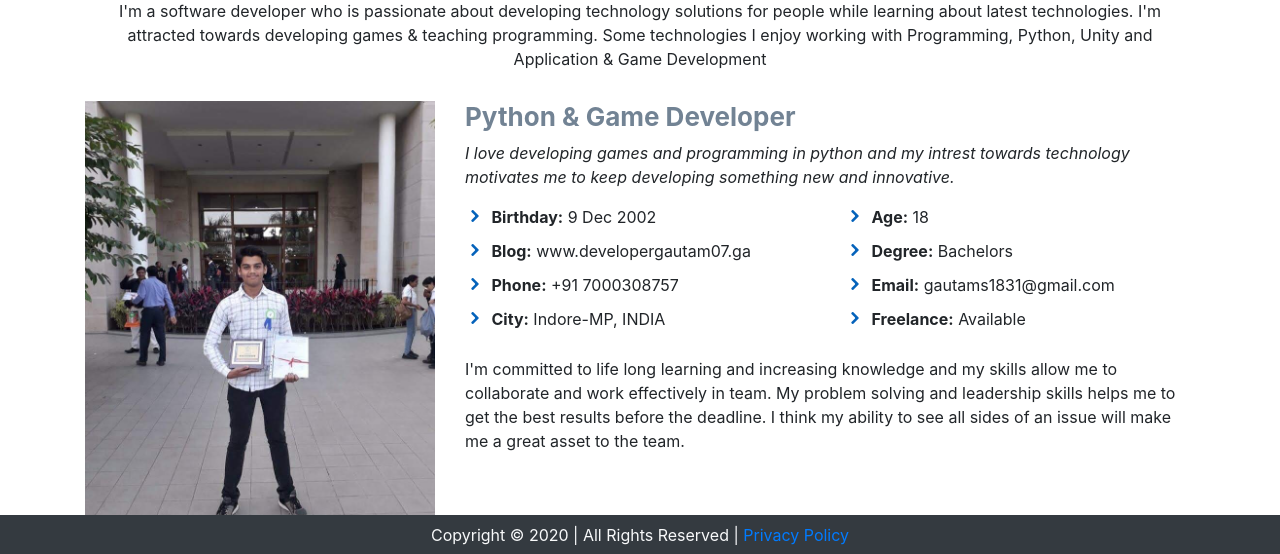
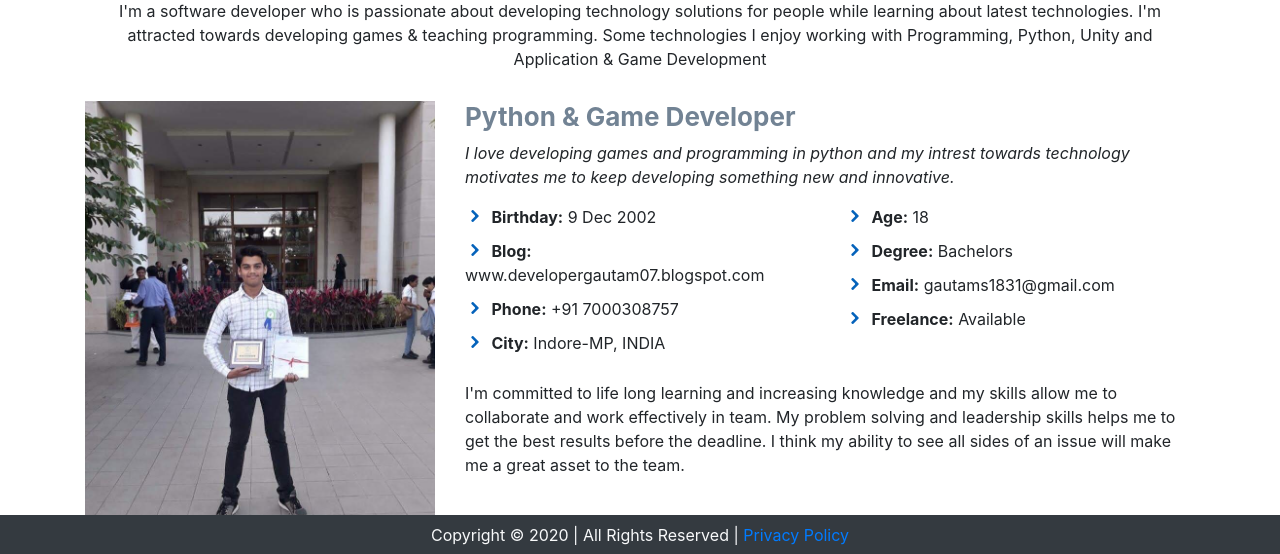
Before and after one commit to developergautam07/developergautam-web, a Django app: page /about in a window 1280 px wide. Shown: the part 245-799 px from the top of the page. Run offline with Django 3.2, Linux system fonts and the light colour scheme; some libraries are stand-ins or nearby versions.

Commit message:
blog url update in about

```diff
--- a/templates/about.html
+++ b/templates/about.html
@@ -36,7 +36,7 @@
           <div class="col-lg-6">
             <ul>
               <li><i class="icofont-rounded-right"></i> <strong>Birthday:</strong> 9 Dec 2002</li>
-              <li><i class="icofont-rounded-right"></i> <strong>Blog:</strong> www.developergautam07.ga</li>
+              <li><i class="icofont-rounded-right"></i> <strong>Blog:</strong> www.developergautam07.blogspot.com</li>
               <li><i class="icofont-rounded-right"></i> <strong>Phone:</strong> +91 7000308757</li>
               <li><i class="icofont-rounded-right"></i> <strong>City:</strong> Indore-MP, INDIA</li>
             </ul>
```
